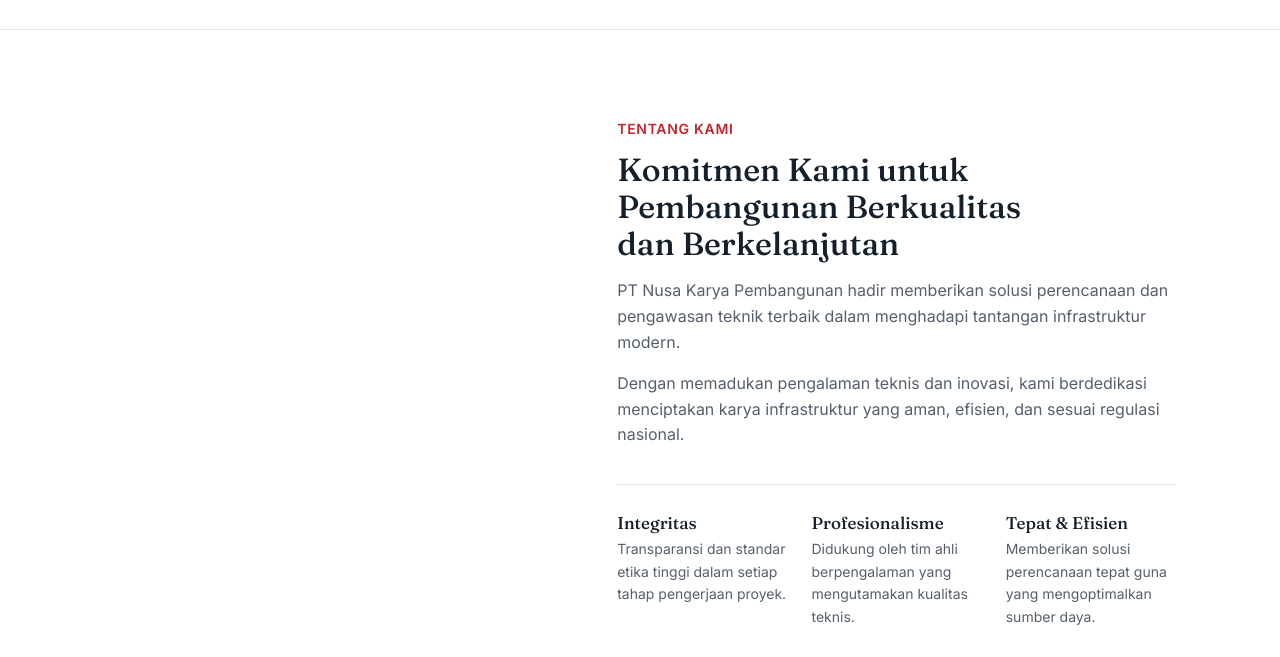
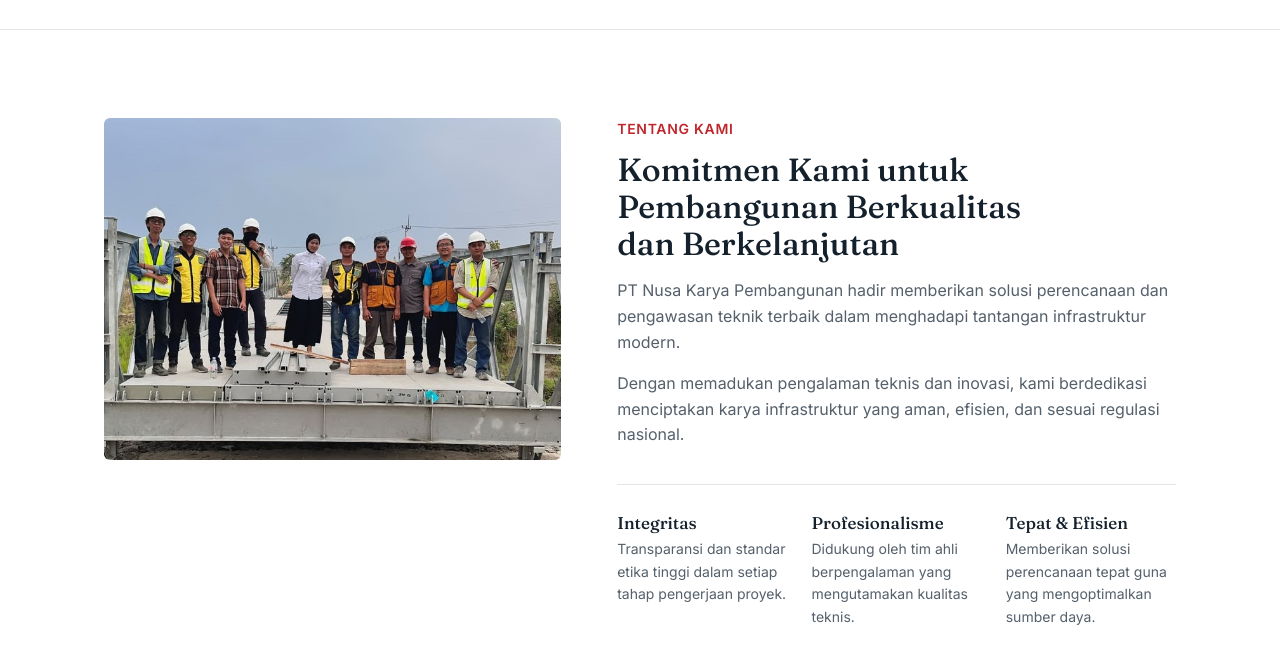
Before and after one commit to Dandi0506/WEB-NKP-1, a plain HTML site: page index.html in a window 1280 px wide. Shown: the part 665-1322 px from the top of the page. Drawn offline with Linux system fonts and the light colour scheme.

Commit message:
Update index.html

```diff
--- a/index.html
+++ b/index.html
@@ -84,7 +84,9 @@
   <!-- TENTANG KAMI -->
   <section class="section" id="tentang">
     <div class="wrap about-grid">
-     <div class="about-media" style="background-image: url('images/About.jpeg');" aria-hidden="true"></div>
+     <div class="about-media">
+  <img src="images/About.jpeg" alt="Tentang PT Nusa Karya Pembangunan" loading="lazy">
+</div>
       <div class="about-copy">
         <p class="section-label">Tentang Kami</p>
         <h2>Komitmen Kami untuk Pembangunan Berkualitas dan Berkelanjutan</h2>
```
